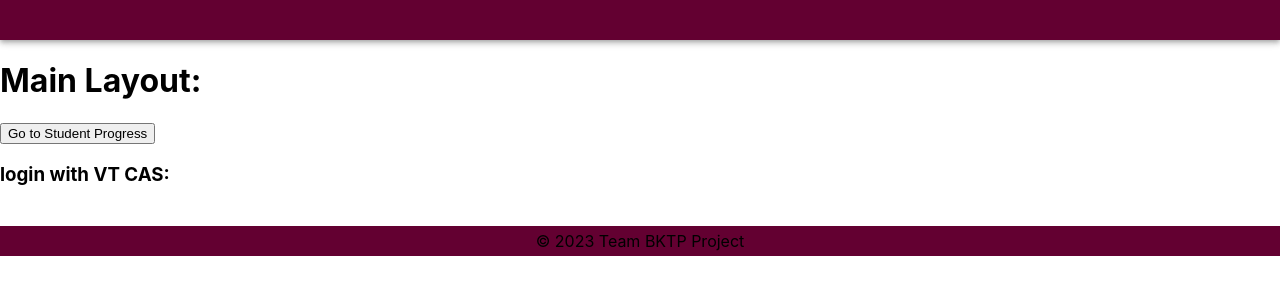
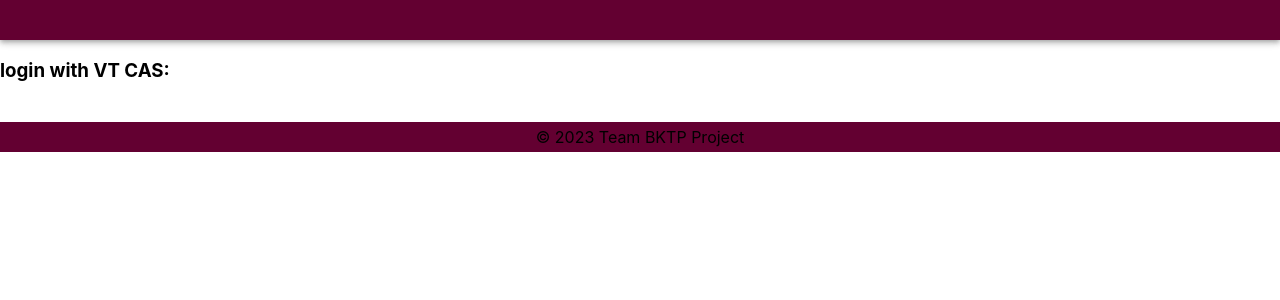
Before and after one commit to ben0002/graduate-web-app, a React (Create React App) app in the folder graduate_progress_portal/: page / in a window 1280 px wide. Shown: the top 300 px of the page. Built offline with nearby package versions, Linux system fonts and the light colour scheme; no server answers.

Commit message:
fixed issue with error displaying in browser rather than console, and added auto redirect

```diff
--- a/graduate_progress_portal/src/layouts/mainLayout.js
+++ b/graduate_progress_portal/src/layouts/mainLayout.js
@@ -6,10 +6,6 @@ export default function MainLayout() {
     return (
         <>
             <Header/>
-            <h1>Main Layout:</h1>
-            <Link to="/student/progress">
-                <button>Go to Student Progress</button>
-            </Link>
             <Outlet/>
             <Footer/>
         </>
--- a/graduate_progress_portal/src/shared/pages/login.js
+++ b/graduate_progress_portal/src/shared/pages/login.js
@@ -1,6 +1,8 @@
 import {useEffect} from 'react';
+import { useNavigate } from 'react-router-dom';
 
 export default function Login() {
+    const navigate = useNavigate();
 
     useEffect(_ => {
         async function getCurrentUser() {
@@ -10,16 +12,16 @@ export default function Login() {
                     'Accept': 'application/json', // Explicitly tell the server that you want JSON
                 }
             })
-              .then((res) => res.json())
-              .then(data => {
+            .then(res => res.json())
+            .then(data => {
                 if(data.redirect_url) window.location.href = data.redirect_url
                 else{
                     console.log(data);
+                    navigate('/student/progress')
                 }
-              })
-              .catch((err) => {console.log(1); console.log(err)})
-
-          }
+            })
+            .catch((err) => console.error('Error:', err.message))
+        }
         getCurrentUser();
     }, []);
 
```
Also changed, not shown: 1 other file (tests, documents, lock files or other folders).
